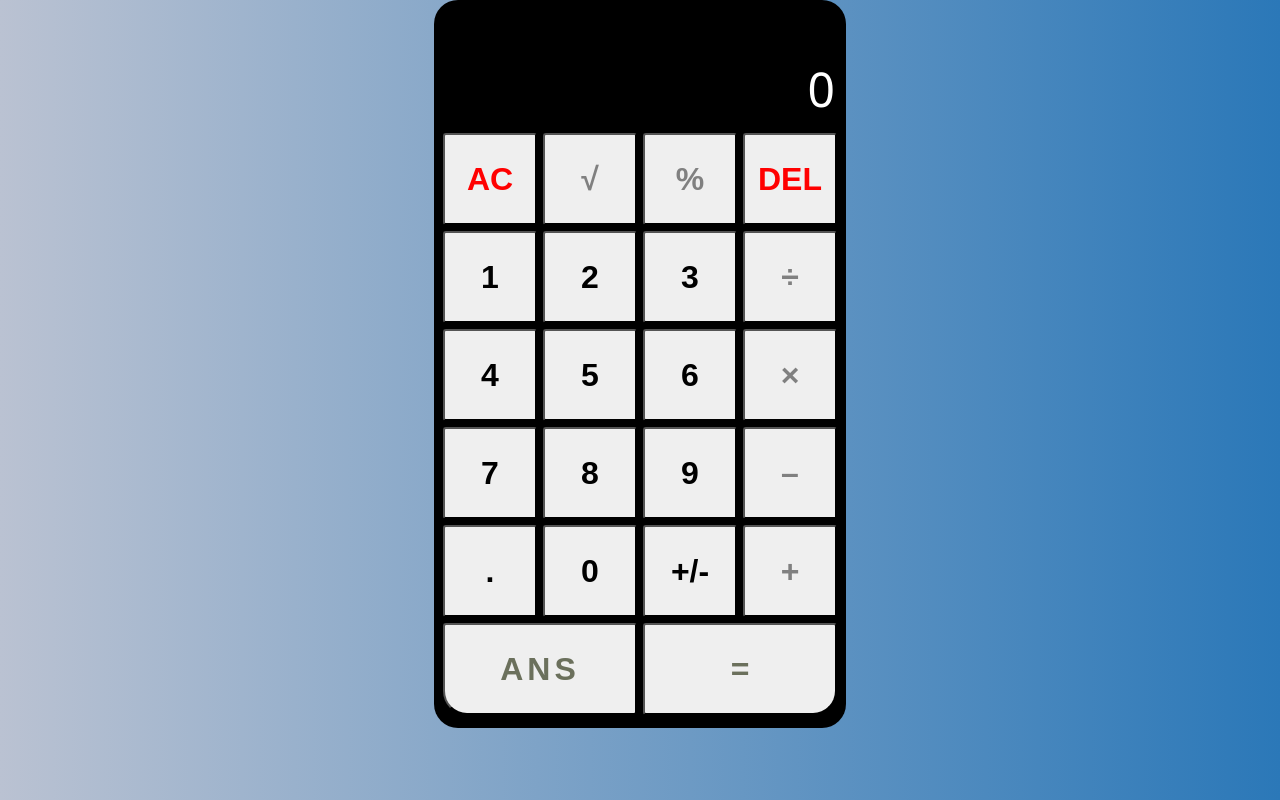
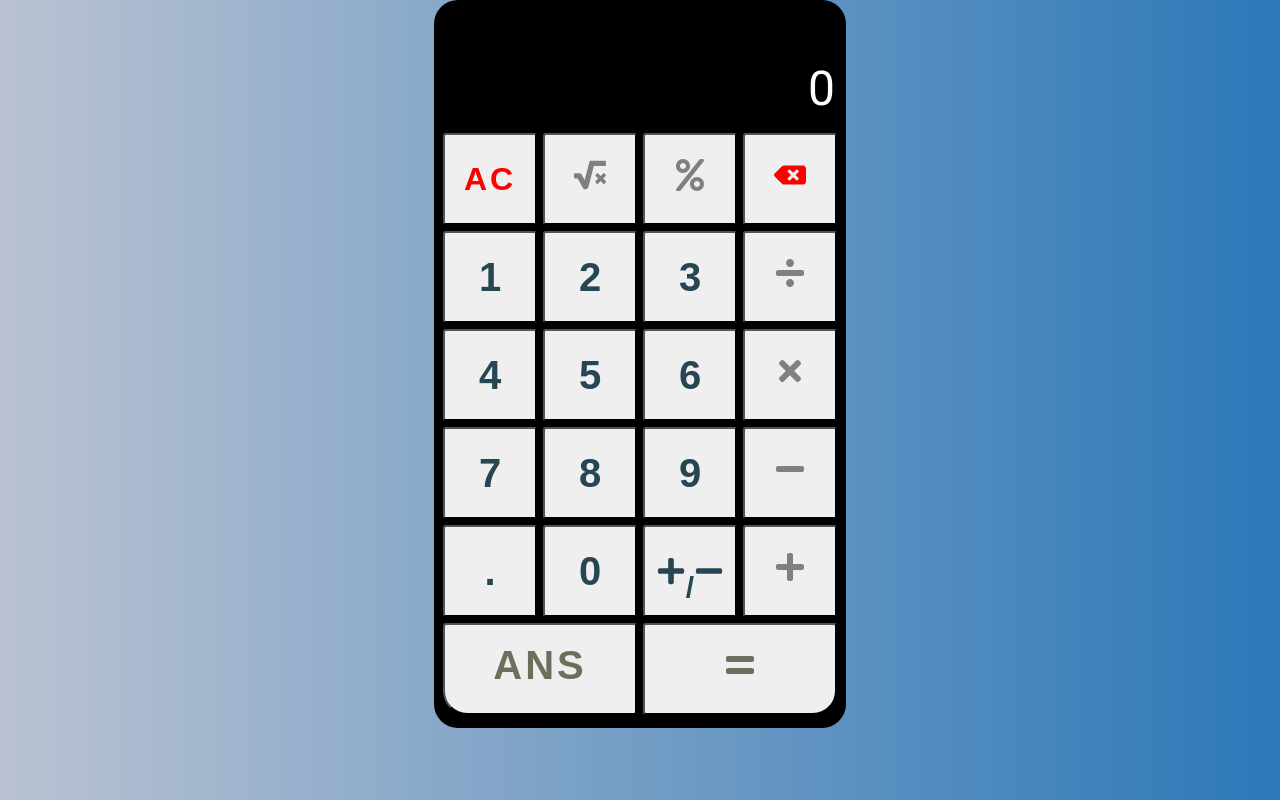
Before and after one commit to kuckelvin/Calculator_R, a React (Create React App) app: page / in a window 1280 px wide. Built offline with nearby package versions, Linux system fonts and the light colour scheme.

Commit message:
Font fix

```diff
--- a/package.json
+++ b/package.json
@@ -9,6 +9,7 @@
     "gh-pages": "^3.2.3",
     "react": "^17.0.2",
     "react-dom": "^17.0.2",
+    "react-icons": "^4.3.1",
     "react-scripts": "5.0.0",
     "web-vitals": "^2.1.3"
   },
--- a/src/components/NumberKeys.js
+++ b/src/components/NumberKeys.js
@@ -1,6 +1,6 @@
 import Display from "./Display.js"
 import { useState } from "react"
-
+import { FaBackspace, FaEquals, FaMinus, FaPlus, FaPercent, FaSquareRootAlt, FaDivide, FaTimes} from "react-icons/fa"
 
 
 
@@ -139,34 +139,38 @@ const NumberKeys = () => {
     //         setClickValue(integer2)
     //     }
     // }
-
-
+    const negateStyles = {
+        display: "flex",
+        justifyContent: "center",
+        alignItems: "center",
+        fontSize: "30px",
+    }
     return (
         <>
         <Display result1={clickValue} result2={result}/>
         <div className="keypad">
             <button id="delete"onClick={clear}>AC</button>
-            <button style={{color: "grey"}} onClick={squareRoot}>√</button>
-            <button style={{color: "grey"}} onClick={percent}>%</button>
-            <button id="delete" onClick={erase}>DEL</button>
-            <button onClick={updateNumberClick}>1</button>
-            <button onClick={updateNumberClick}>2</button>
-            <button onClick={updateNumberClick}>3</button>
-            <button name="/" style={{color: "grey"}} onClick={updateOperandClick}>÷</button>
-            <button onClick={updateNumberClick}>4</button>
-            <button onClick={updateNumberClick}>5</button>
-            <button onClick={updateNumberClick}>6</button>
-            <button name="*" style={{color: "grey"}} onClick={updateOperandClick}>&times;</button>
-            <button onClick={updateNumberClick}>7</button>
-            <button onClick={updateNumberClick}>8</button>
-            <button onClick={updateNumberClick}>9</button>
-            <button name="-" style={{color: "grey"}} onClick={updateOperandClick}>&ndash;</button>
-            <button onClick={periodClick}>.</button>
-            <button onClick={updateNumberClick}>0</button>
-            <button onClick={negate}>+/-</button>
-            <button name="+" style={{color: "grey"}} onClick={updateOperandClick}>+</button>
+            <button style={{color: "grey"}} onClick={squareRoot}><FaSquareRootAlt /></button>
+            <button style={{color: "grey"}} onClick={percent}><FaPercent /></button>
+            <button id="delete" onClick={erase}><FaBackspace /></button>
+            <button className="numberKey" onClick={updateNumberClick}>1</button>
+            <button className="numberKey" onClick={updateNumberClick}>2</button>
+            <button className="numberKey" onClick={updateNumberClick}>3</button>
+            <button name="/" style={{color: "grey"}} onClick={updateOperandClick}><FaDivide /></button>
+            <button className="numberKey" onClick={updateNumberClick}>4</button>
+            <button className="numberKey" onClick={updateNumberClick}>5</button>
+            <button className="numberKey" onClick={updateNumberClick}>6</button>
+            <button name="*" style={{color: "grey"}} onClick={updateOperandClick}><FaTimes /></button>
+            <button className="numberKey" onClick={updateNumberClick}>7</button>
+            <button className="numberKey"  onClick={updateNumberClick}>8</button>
+            <button className="numberKey" onClick={updateNumberClick}>9</button>
+            <button name="-" style={{color: "grey"}} onClick={updateOperandClick}><FaMinus /></button>
+            <button className="numberKey" onClick={periodClick}>.</button>
+            <button className="numberKey" onClick={updateNumberClick}>0</button>
+            <button className="numberKey" onClick={negate} style={negateStyles}><FaPlus /><br />/<FaMinus /></button>
+            <button name="+" style={{color: "grey"}} onClick={updateOperandClick}><FaPlus /></button>
             <button id="ans" className="span-two-columns" onClick={showAns}>ANS</button>
-            <button id="equals" onClick={equals} className="span-two-columns">=</button>
+            <button id="equals" onClick={equals} className="span-two-columns"><FaEquals /></button>
         </div>
         </>
     )
--- a/src/index.css
+++ b/src/index.css
@@ -1,3 +1,5 @@
+@import url("https://fonts.googleapis.com/css2?family=Roboto:ital,wght@0,400;0,700;1,900&display=swap");
+
 *,
 ::before,
 ::after {
@@ -6,8 +8,7 @@
 
 body {
   margin: 0;
-  font-family: "Segoe UI", "Roboto", "Oxygen", "Ubuntu", "Cantarell",
-    "Fira Sans", "Droid Sans", "Helvetica Neue", sans-serif;
+  font-family: "Roboto", sans-serif;
   background: linear-gradient(to right, #bac2d2, #2b78b8);
   padding: 0;
   overflow: hidden;
@@ -65,9 +66,16 @@ body {
   color: #6b705c;
 }
 
+.numberKey {
+  color: #264653;
+  font-size: 2.5rem;
+}
+
 #ans {
   border-bottom-left-radius: 24px;
-  letter-spacing: 4px;
+  letter-spacing: 3px;
+  padding-bottom: 8px;
+  font-size: 2.5rem;
 }
 
 #equals {
@@ -81,6 +89,12 @@ button {
   cursor: pointer;
   font-size: 2em;
   font-weight: 700;
+  text-align: center;
+}
+
+#delete {
+  color: red;
+  letter-spacing: 3px;
 }
 
 @media (max-width: 650px) {
@@ -106,7 +120,3 @@ button {
     min-height: 120px;
   }
 }
-
-#delete {
-  color: red;
-}
```
Also changed, not shown: 1 other file (tests, documents, lock files or other folders).
